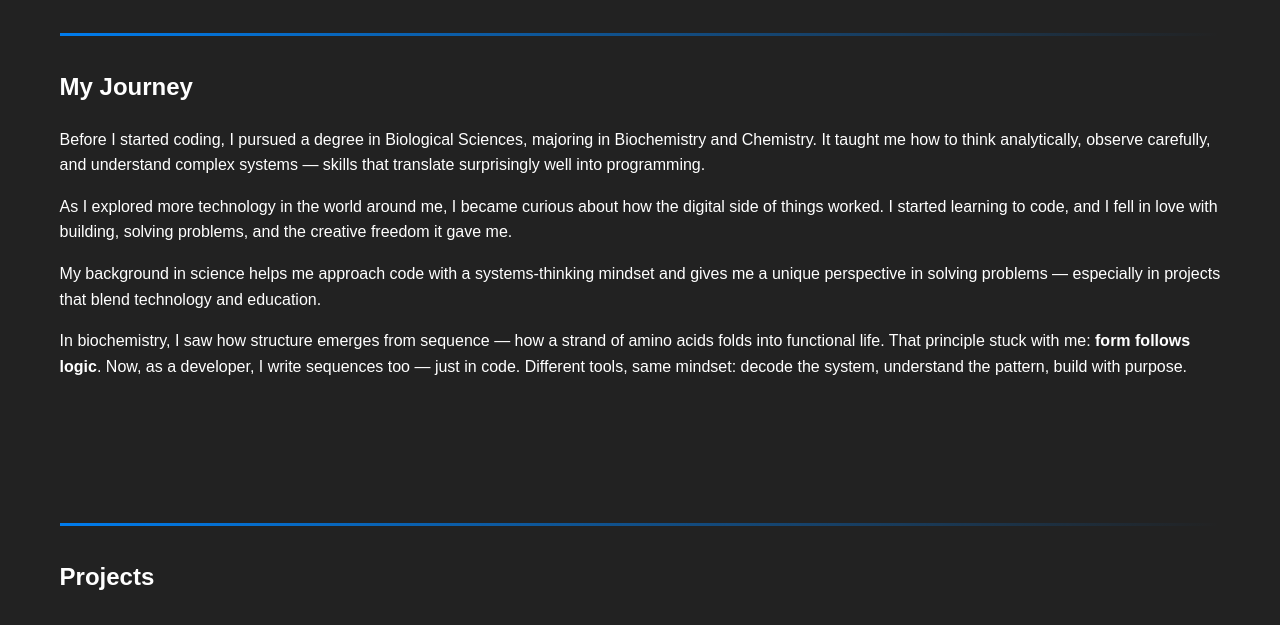
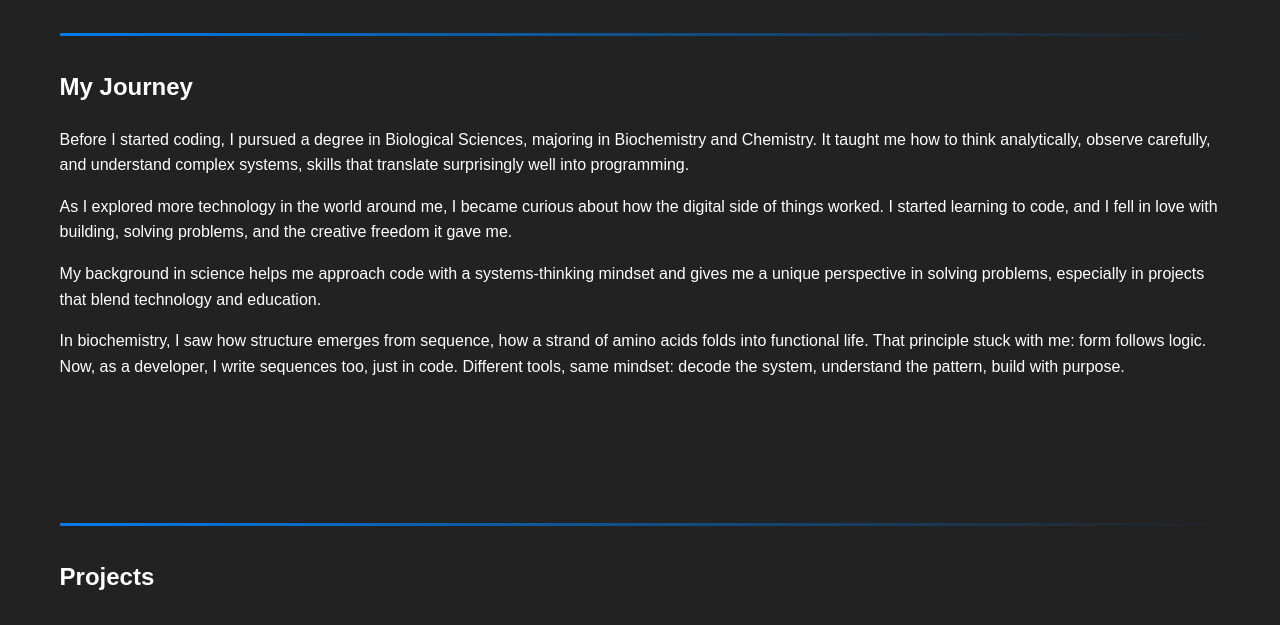
Before and after one commit to ntsako718/ntsako-portfolio, a plain HTML site: page index.html in a window 1280 px wide. Shown: the part 1000-1625 px from the top of the page. Drawn offline with nearby package versions, Linux system fonts and the light colour scheme.

Commit message:
editing index

```diff
--- a/index.html
+++ b/index.html
@@ -58,7 +58,7 @@
                 <h2>My Journey</h2>
                 <p>
                     Before I started coding, I pursued a degree in Biological Sciences, majoring in Biochemistry and Chemistry.
-                    It taught me how to think analytically, observe carefully, and understand complex systems — skills that translate
+                    It taught me how to think analytically, observe carefully, and understand complex systems, skills that translate
                     surprisingly well into programming.
                 </p>
                 <p>
@@ -67,11 +67,11 @@
                 </p>
                 <p>
                     My background in science helps me approach code with a systems-thinking mindset and gives me a unique perspective
-                    in solving problems — especially in projects that blend technology and education.
+                    in solving problems, especially in projects that blend technology and education.
                 </p>
                 <p>
-                    In biochemistry, I saw how structure emerges from sequence — how a strand of amino acids folds into functional life.
-                    That principle stuck with me: <strong>form follows logic</strong>. Now, as a developer, I write sequences too — just
+                    In biochemistry, I saw how structure emerges from sequence, how a strand of amino acids folds into functional life.
+                    That principle stuck with me: form follows logic. Now, as a developer, I write sequences too, just
                     in code. Different tools, same mindset: decode the system, understand the pattern, build with purpose.
                 </p>
 
```
